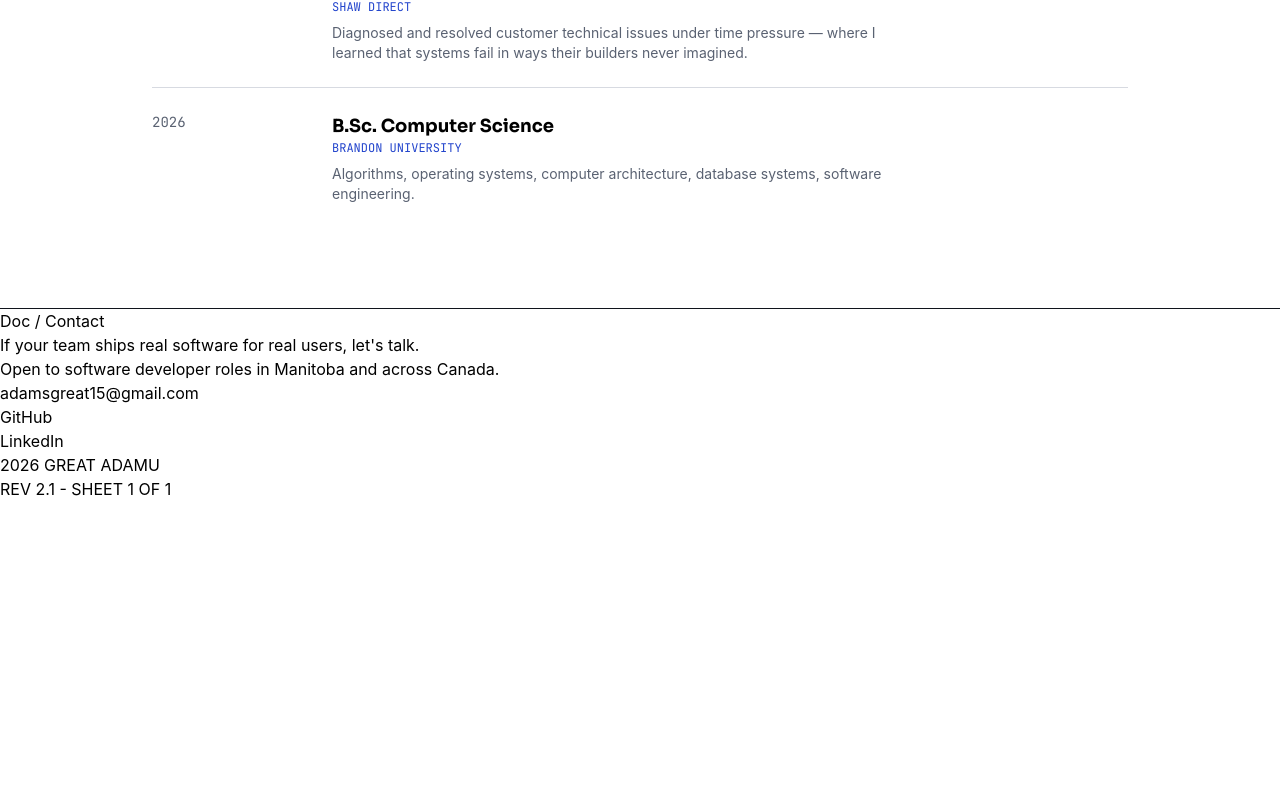
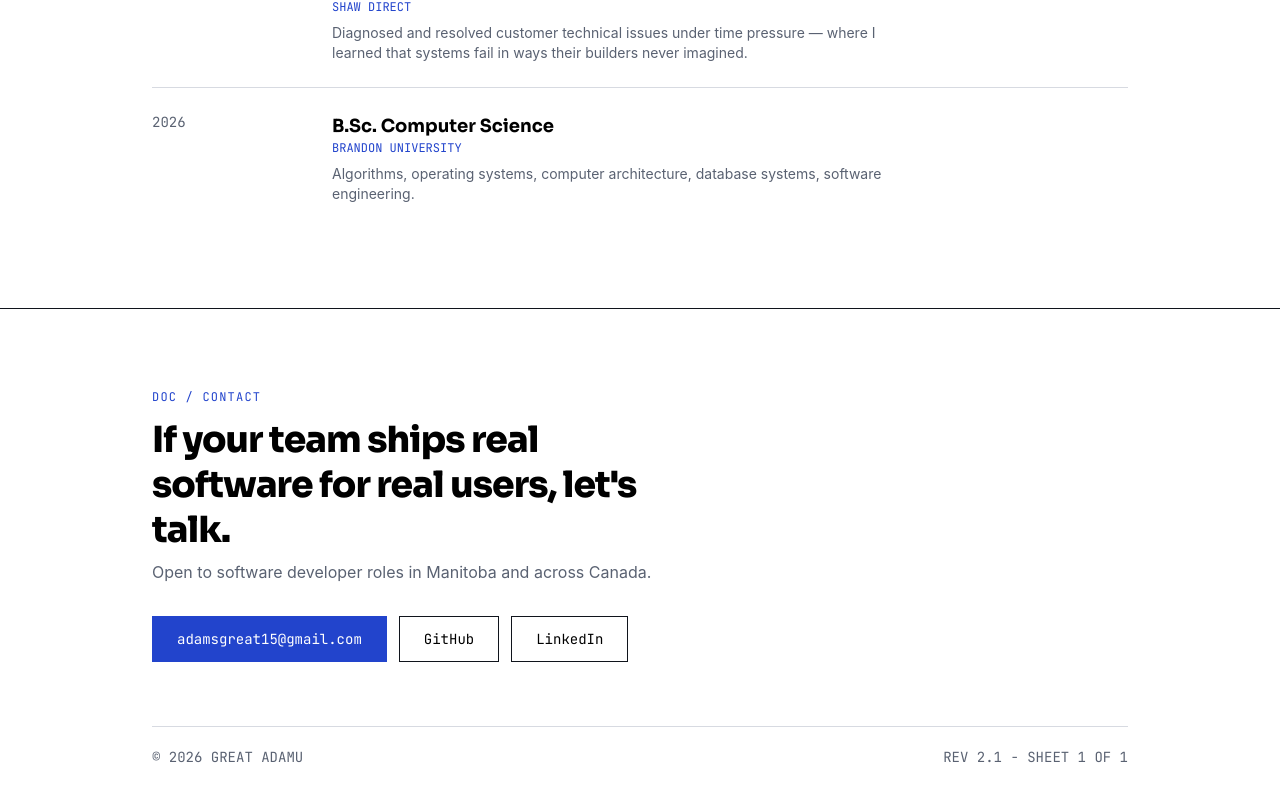
Before and after one commit to greatadams/personal-portfolio, a React (Vite) app: page / in a window 1280 px wide. Shown: the part 3815-4617 px from the top of the page. Before the commit the page ends 4316 px from the top, so only its background shows below. Built offline with nearby package versions, Linux system fonts and the light colour scheme.

Commit message:
Style Footer, complete first styling pass on all sections

```diff
--- a/src/components/Footer.tsx
+++ b/src/components/Footer.tsx
@@ -1,25 +1,49 @@
 export default function Footer() {
   return (
-    <footer>
-      <p>Doc / Contact</p>
-      <h3>If your team ships real software for real users, let's talk.</h3>
-      <p>Open to software developer roles in Manitoba and across Canada.</p>
-      <div>
-        <ul>
+    <footer className=" py-20">
+      <div className="max-w-5xl mx-auto px-6 ">
+        <div>
+          <p className="font-mono text-xs text-cobalt uppercase tracking-widest mb-3">
+            Doc / Contact
+          </p>
+        </div>
+        <h2 className="text-4xl font-display font-extrabold leading-tight tracking-tight max-w-[18ch]">
+          If your team ships real software for real users, let's talk.
+        </h2>
+        <p className="text-ink-2 mt-2 max-w-[64ch]">
+          Open to software developer roles in Manitoba and across Canada.
+        </p>
+
+        <ul className="flex gap-3 mt-8 list-none ">
           <li>
-            <a href="mailto:adamsgreat15@gmail.com">adamsgreat15@gmail.com</a>
+            <a
+              href="mailto:adamsgreat15@gmail.com"
+              className="bg-cobalt text-white border-cobalt inline-flex items-center border-[1.5px] font-mono text-sm px-6 py-3 hover:-translate-x-0.5 hover:-translate-y-0.5 hover:shadow-[3px_3px_0_#10141C] transition active:translate-x-0 active:translate-y-0 active:shadow-none"
+            >
+              adamsgreat15@gmail.com
+            </a>
           </li>
           <li>
-            <a href="https://github.com/greatadams">GitHub</a>
+            <a
+              href="https://github.com/greatadams"
+              className="inline-flex items-center border-[1.5px] font-mono text-sm border-ink px-6 py-3 hover:bg-cobalt/10 hover:text-cobalt hover:border-cobalt hover:-translate-x-0.5 hover:-translate-y-0.5 hover:shadow-[3px_3px_0_#10141C] transition active:translate-x-0 active:translate-y-0 active:shadow-none"
+            >
+              GitHub
+            </a>
           </li>
           <li>
-            <a href="https://linkedin.com/in/great-adamu">LinkedIn</a>
+            <a
+              href="https://linkedin.com/in/great-adamu"
+              className="inline-flex items-center border-[1.5px] font-mono text-sm border-ink px-6 py-3 hover:bg-cobalt/10 hover:text-cobalt hover:border-cobalt hover:-translate-x-0.5 hover:-translate-y-0.5 hover:shadow-[3px_3px_0_#10141C] transition active:translate-x-0 active:translate-y-0 active:shadow-none "
+            >
+              LinkedIn
+            </a>
           </li>
         </ul>
-      </div>
-      <div>
-        <p>2026 GREAT ADAMU</p>
-        <p>REV 2.1 - SHEET 1 OF 1</p>
+        <div className="flex justify-between border-t border-line pt-5 mt-16 ">
+          <p className="text-ink-2 text-sm font-mono"> © 2026 GREAT ADAMU</p>
+          <p className="text-ink-2 text-sm font-mono">REV 2.1 - SHEET 1 OF 1</p>
+        </div>
       </div>
     </footer>
   );
--- a/src/components/StackTable.tsx
+++ b/src/components/StackTable.tsx
@@ -8,9 +8,9 @@ export default function StackTable() {
           <p className="font-mono text-xs text-cobalt uppercase tracking-widest mb-3">
             Doc / Bill of materials
           </p>
-          <h3 className="font-display font-extrabold text-3xl tracking-tight ">
+          <h2 className="font-display font-extrabold text-3xl tracking-tight ">
             Stack
-          </h3>
+          </h2>
         </div>
         <div className="border-[1.5px] border-ink  bg-paper ">
           {stack.map((sta) => {
```
